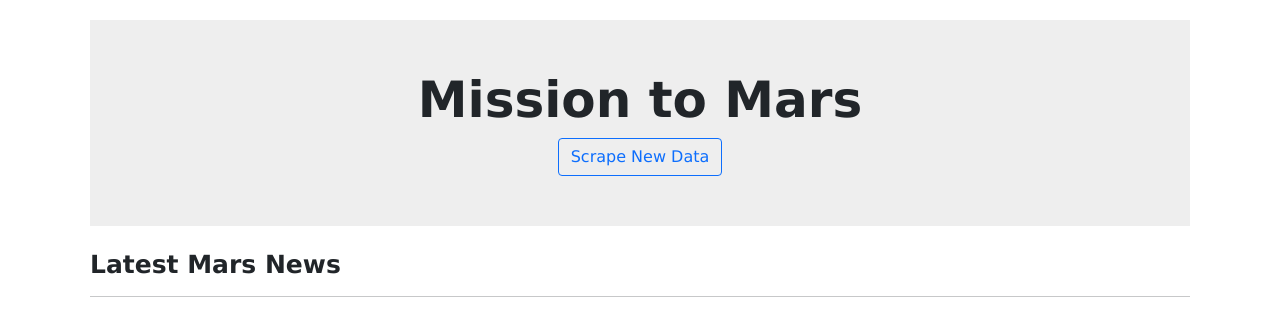
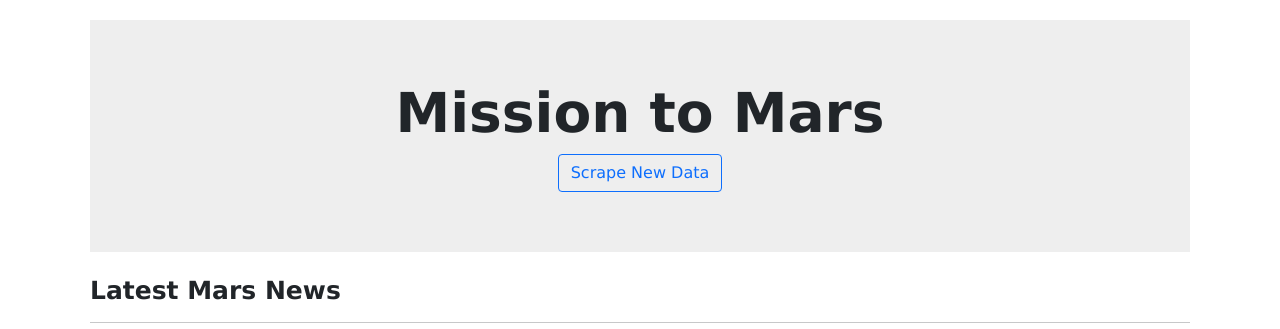
Before and after one commit to SaraKim-sy/web-scraping-challenge, a Flask app: page / in a window 1280 px wide. Shown: the top 329 px of the page. Run offline with Flask 2, Linux system fonts and the light colour scheme; data that the repository does not hold is empty; some libraries are stand-ins or nearby versions.

Commit message:
screenshots

```diff
--- a/Mission_to_Mars/templates/index.html
+++ b/Mission_to_Mars/templates/index.html
@@ -11,7 +11,7 @@
     <style>
         /* headlines styling*/
         h1{
-            font-size: 50px;
+            font-size: 55px;
             font-weight: bold;
         }
 
@@ -31,7 +31,7 @@
 
         .top {
             background-color: #eee;
-            padding: 50px;
+            padding: 60px;
         }
 
         .mid {
```
Also changed, not shown: 2 other files.
